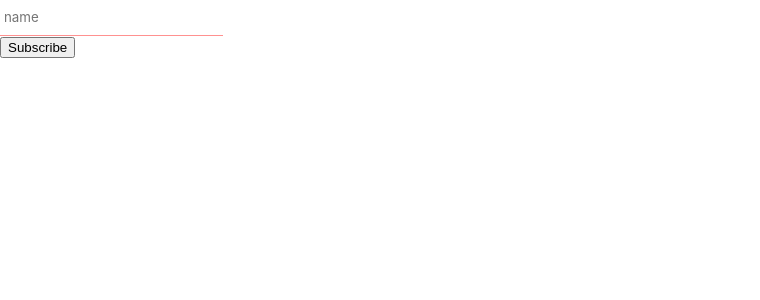
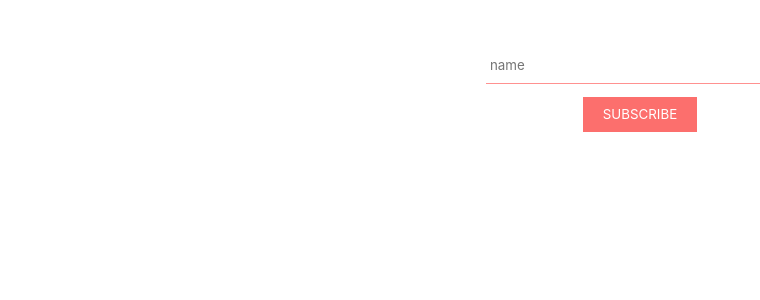
Before and after one commit to elishaking/mailchimp-ts, a React (Create React App) app: page / in a window 1280 px wide. Shown: the top 300 px of the page, without its empty margins (0-760 px from the left). Built offline with nearby package versions, Linux system fonts and the light colour scheme.

Commit message:
style update

```diff
--- a/src/App.scss
+++ b/src/App.scss
@@ -0,0 +1,27 @@
+.app {
+  padding: 3em;
+  text-align: center;
+
+  .form {
+    input {
+      width: 80vw;
+      max-width: 300px;
+    }
+
+    button {
+      border: none;
+      outline: none;
+      text-transform: uppercase;
+      background-color: #fc6f6d;
+      color: white;
+      font-family: inherit;
+      padding: 0.7em 1.5em;
+      cursor: pointer;
+      transition: 0.3s ease-in-out;
+    }
+
+    button:hover {
+      background-color: #c05654;
+    }
+  }
+}
--- a/src/App.tsx
+++ b/src/App.tsx
@@ -8,8 +8,8 @@ function App() {
   };
 
   return (
-    <div className="App">
-      <form onSubmit={onSubmit}>
+    <div className="app">
+      <form onSubmit={onSubmit} className="form">
         <TextField
           type="text"
           name="name"
--- a/src/components/TextField.scss
+++ b/src/components/TextField.scss
@@ -1,17 +1,18 @@
 .text-field {
   input {
-    display: block;
+    // display: block;
     border: none;
     outline: none;
     border-bottom: 1px solid #ff9190;
     font-family: inherit;
     transition: 0.3s ease-in-out;
     padding: 0.7em 0.3em;
+    margin-bottom: 1em;
   }
 
   input:focus {
     border-bottom-width: 2px;
-    border-bottom-color: #af5857;
+    border-bottom-color: #fc6f6d;
   }
 
   span.error {
```
